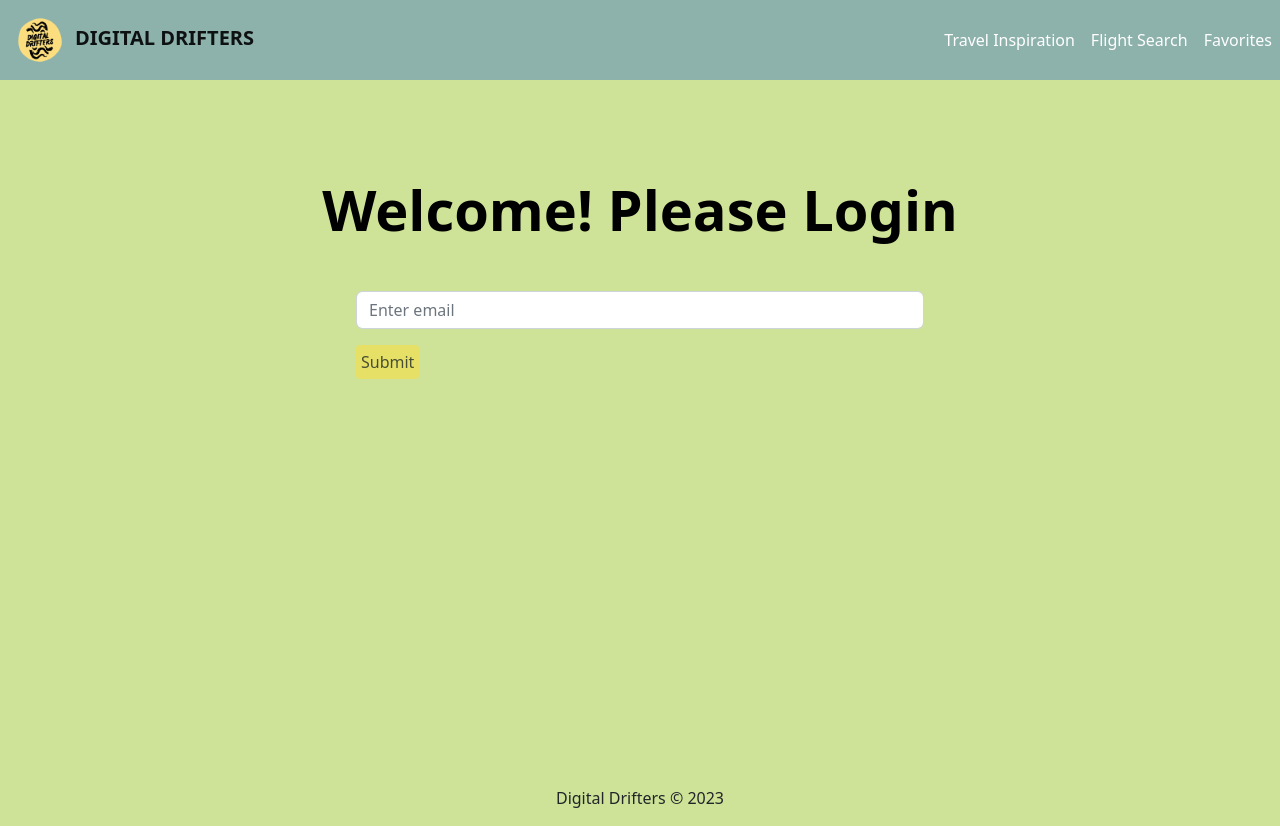
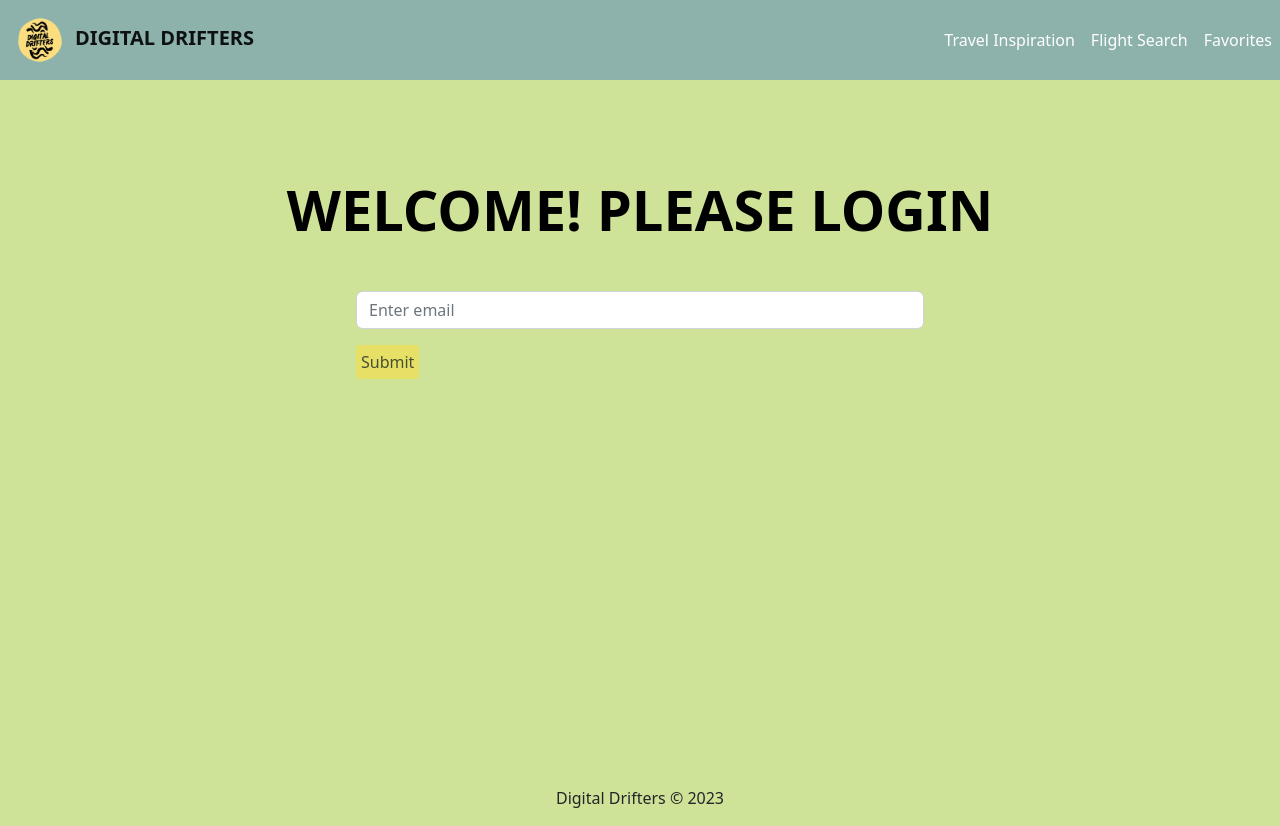
Before and after one commit to angistanzi/digital-drifters, a React (Create React App) app: page / in a window 1280 px wide. Built offline with nearby package versions, Linux system fonts and the light colour scheme.

Commit message:
fixing 404 bug

```diff
--- a/src/components/AuthenticationPage.js
+++ b/src/components/AuthenticationPage.js
@@ -15,7 +15,7 @@ function AuthenticationPage({ handleLogin }) {
   return (
     <Container className="py-5 my-5">
       <div className="text-center mb-5">
-        <h1 className="display-4 fw-bold mb-5">Welcome! Please Login</h1>
+        <h1 className="display-4 fw-bold mb-5">WELCOME! PLEASE LOGIN</h1>
       </div>
       <Row className="justify-content-center">
         <Col lg="6">
--- a/src/components/home-page.jsx
+++ b/src/components/home-page.jsx
@@ -17,7 +17,7 @@ function HomePage() {
 
   if (!loggedIn) {
     return <AuthenticationPage handleLogin={handleLogin} />;
-  }
+  } else {
 
   return (
 
@@ -99,7 +99,7 @@ function HomePage() {
       </Row>
     </Container>
 
-);
+)};
 }
 
 export default HomePage;
```
Also changed, not shown: 1 other file (tests, documents, lock files or other folders).
